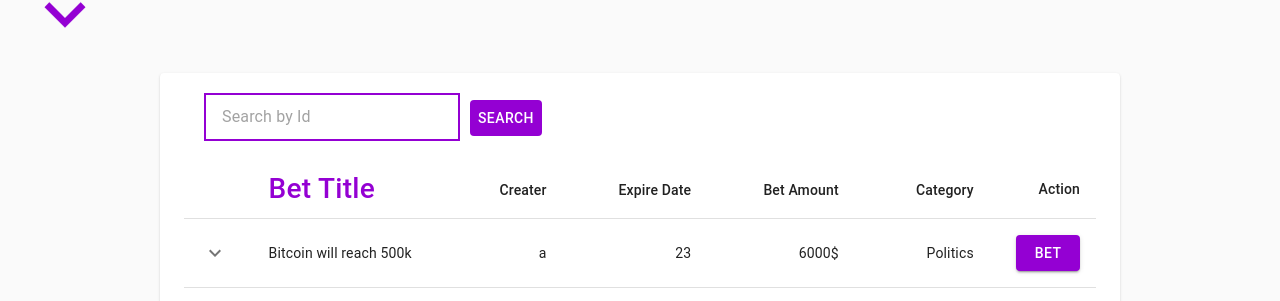
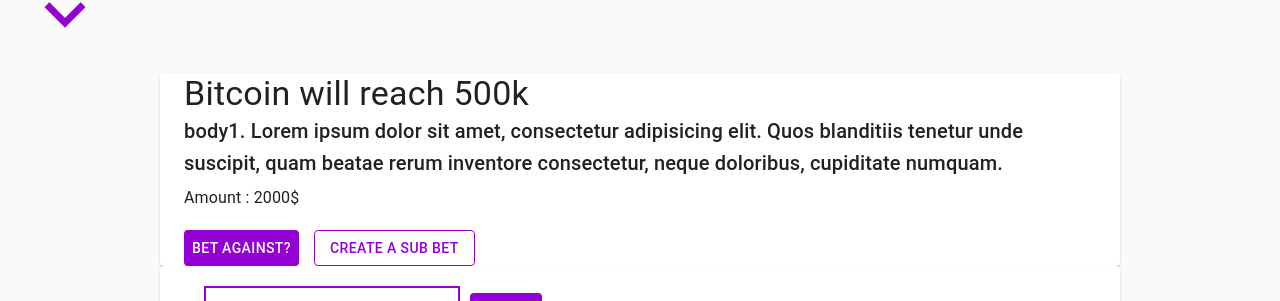
Before and after one commit to Agon269/Betting, a React (Create React App) app in the folder bidding/: page / in a window 1280 px wide. Shown: the part 586-887 px from the top of the page. Built offline with nearby package versions, Linux system fonts and the light colour scheme.

Commit message:
added sub bets and made initial plans for bet page

```diff
--- a/bidding/src/App.js
+++ b/bidding/src/App.js
@@ -1,4 +1,5 @@
 import React from "react";
+import BetDetails from "./components/BetDetails";
 import Header from "./components/Header";
 import Intro from "./components/Intro";
 import MyTable from "./components/Table";
@@ -7,6 +8,7 @@
     <div>
       <Header />
       <Intro />
+      <BetDetails />
       <MyTable />
     </div>
   );
--- /dev/null
+++ b/bidding/src/components/BetDetails.js
@@ -0,0 +1,46 @@
+import { Box, Container, Typography, Paper, Button } from "@material-ui/core";
+import React from "react";
+import { makeStyles } from "@material-ui/core/styles";
+
+const useStyles = makeStyles((theme) => ({
+  btnBox: {
+    marginTop: "20px",
+  },
+  secondBtn: {
+    backgroundColor: "transparent",
+    marginLeft: "5px",
+    color: "#9400D3",
+    borderColor: "#9400D3",
+  },
+  btn: {
+    backgroundColor: "#9400D3",
+    marginRight: "10px",
+    color: "white",
+    "&:hover": {
+      backgroundColor: "#9400D3",
+    },
+  },
+}));
+export default function BetDetails() {
+  const classes = useStyles();
+
+  return (
+    <Container component={Paper} maxWidth="md">
+      <Box>
+        <Typography variant="h4">Bitcoin will reach 500k</Typography>
+        <Typography variant="h6" gutterBottom>
+          body1. Lorem ipsum dolor sit amet, consectetur adipisicing elit. Quos
+          blanditiis tenetur unde suscipit, quam beatae rerum inventore
+          consectetur, neque doloribus, cupiditate numquam.
+        </Typography>
+        <Typography varuant="h6">Amount : 2000$</Typography>
+      </Box>
+      <Box className={classes.btnBox}>
+        <Button className={classes.btn}>Bet against?</Button>
+        <Button className={classes.secondBtn} variant="outlined">
+          Create a sub bet
+        </Button>
+      </Box>
+    </Container>
+  );
+}
--- a/bidding/src/components/Row.js
+++ b/bidding/src/components/Row.js
@@ -39,9 +39,7 @@
 const Row = ({ row }) => {
   const [open, setOpen] = React.useState(false);
   const classes = useRowStyles();
-  //   const useStyles = makeStyles((theme) => ({
 
-  // }));
   return (
     <React.Fragment>
       <TableRow className={classes.root}>
@@ -82,22 +80,18 @@
               <Table size="small" aria-label="purchases">
                 <TableHead>
                   <TableRow>
-                    <TableCell>Date</TableCell>
-                    <TableCell>Customer</TableCell>
-                    <TableCell align="right">Amount</TableCell>
-                    <TableCell align="right">Total price ($)</TableCell>
+                    <TableCell>Creater</TableCell>
+                    <TableCell>Bet Amount</TableCell>
+                    <TableCell>Action</TableCell>
                   </TableRow>
                 </TableHead>
                 <TableBody>
-                  {row.history.map((historyRow) => (
-                    <TableRow key={historyRow.date}>
-                      <TableCell component="th" scope="row">
-                        {historyRow.date}
-                      </TableCell>
-                      <TableCell>{historyRow.customerId}</TableCell>
-                      <TableCell align="right">{historyRow.amount}</TableCell>
-                      <TableCell align="right">
-                        {Math.round(historyRow.amount * row.price * 100) / 100}
+                  {row.subBets.map((subBet) => (
+                    <TableRow key={subBet.creater}>
+                      <TableCell>{subBet.creater}</TableCell>
+                      <TableCell>{subBet.betAmount}</TableCell>
+                      <TableCell>
+                        <Button className={classes.btn}>Bet</Button>
                       </TableCell>
                     </TableRow>
                   ))}
--- a/bidding/src/util/bets.js
+++ b/bidding/src/util/bets.js
@@ -6,9 +6,9 @@
     betAmount: "6000$",
     category: "Politics",
     id: "12312331234d",
-    history: [
-      { date: "2020-01-05", customerId: "11091700", amount: 3 },
-      { date: "2020-01-02", customerId: "Anonymous", amount: 1 },
+    subBets: [
+      { creater: "mang", betAmount: "123$" },
+      { creater: "mang", betAmount: "123$" },
     ],
   },
   {
@@ -18,9 +18,9 @@
     betAmount: "4000$",
     category: "Sports",
     id: "12312331234c",
-    history: [
-      { date: "2020-01-05", customerId: "11091700", amount: 3 },
-      { date: "2020-01-02", customerId: "Anonymous", amount: 1 },
+    subBets: [
+      { creater: "mang", betAmount: "123$" },
+      { creater: "mang", betAmount: "123$" },
     ],
   },
   {
@@ -30,9 +30,9 @@
     betAmount: "9000$",
     category: "Personal",
     id: "12312331234b",
-    history: [
-      { date: "2020-01-05", customerId: "11091700", amount: 3 },
-      { date: "2020-01-02", customerId: "Anonymous", amount: 1 },
+    subBets: [
+      { creater: "mang", betAmount: "123$" },
+      { creater: "mang", betAmount: "123$" },
     ],
   },
   {
@@ -42,9 +42,9 @@
     betAmount: "100$",
     category: "Entertainment",
     id: "12312331234a",
-    history: [
-      { date: "2020-01-05", customerId: "11091700", amount: 3 },
-      { date: "2020-01-02", customerId: "Anonymous", amount: 1 },
+    subBets: [
+      { creater: "mang", betAmount: "123$" },
+      { creater: "mang", betAmount: "123$" },
     ],
   },
   {
@@ -54,9 +54,9 @@
     betAmount: "2000$",
     category: "Other",
     id: "12312331234",
-    history: [
-      { date: "2020-01-05", customerId: "11091700", amount: 3 },
-      { date: "2020-01-02", customerId: "Anonymous", amount: 1 },
+    subBets: [
+      { creater: "mang", betAmount: "123$" },
+      { creater: "mang", betAmount: "123$" },
     ],
   },
 ];
```
